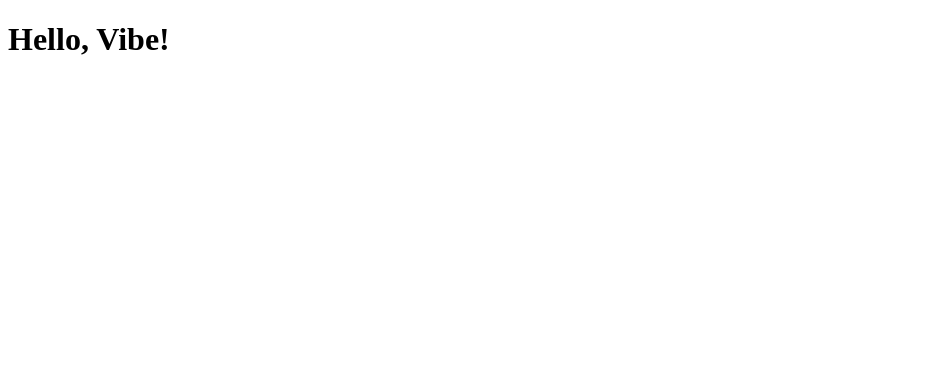
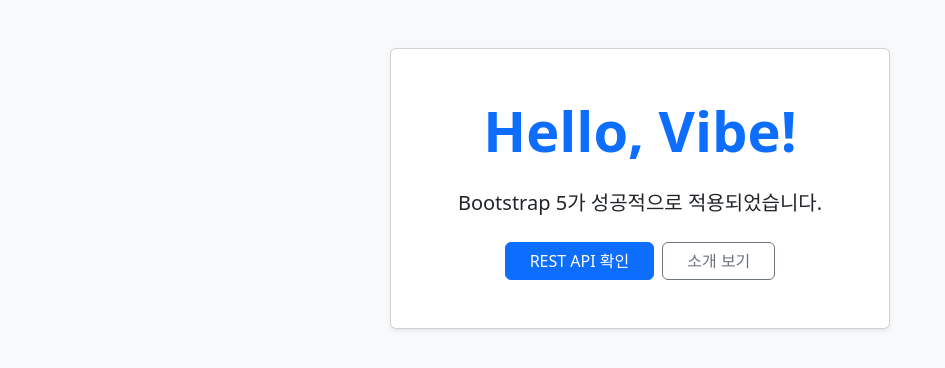
Before and after one commit to forax99/vibe-coding-fullstack, a plain HTML site: page src/main/resources/templates/home.html in a window 1280 px wide. Shown: the whole page, without its empty margins (0-945 px from the left). Drawn offline with nearby package versions, Linux system fonts and the light colour scheme.

Commit message:
chore(style): Bootstrap 5 적용 및 UI 개선
- home.html 및 index.html에 Bootstrap 5 CSS CDN 추가
- home.html에 카드 레이아웃 및 버튼 스타일 적용
- PROJECT_SPEC.md에 프론트엔드 도구 정보 업데이트

```diff
--- a/src/main/resources/templates/home.html
+++ b/src/main/resources/templates/home.html
@@ -4,10 +4,23 @@
 <head>
     <meta charset="UTF-8">
     <title>Home</title>
+    <!-- Bootstrap 5 CSS CDN -->
+    <link href="https://cdn.jsdelivr.net/npm/bootstrap@5.3.3/dist/css/bootstrap.min.css" rel="stylesheet">
 </head>
 
-<body>
-    <h1>Hello, Vibe!</h1>
+<body class="bg-light">
+    <div class="container mt-5">
+        <div class="card shadow-sm mx-auto" style="max-width: 500px;">
+            <div class="card-body text-center py-5">
+                <h1 class="display-4 text-primary fw-bold mb-4">Hello, Vibe!</h1>
+                <p class="lead mb-4">Bootstrap 5가 성공적으로 적용되었습니다.</p>
+                <div class="d-grid gap-2 d-sm-flex justify-content-sm-center">
+                    <a href="/api/hello" class="btn btn-primary px-4 gap-3">REST API 확인</a>
+                    <a href="/#about" class="btn btn-outline-secondary px-4">소개 보기</a>
+                </div>
+            </div>
+        </div>
+    </div>
 </body>
 
 </html>
```
Also changed, not shown: PROJECT_SPEC.md (+7 -1 lines), src/main/resources/templates/landing.html (renamed from src/main/resources/templates/index.html, +2 -0 lines).
